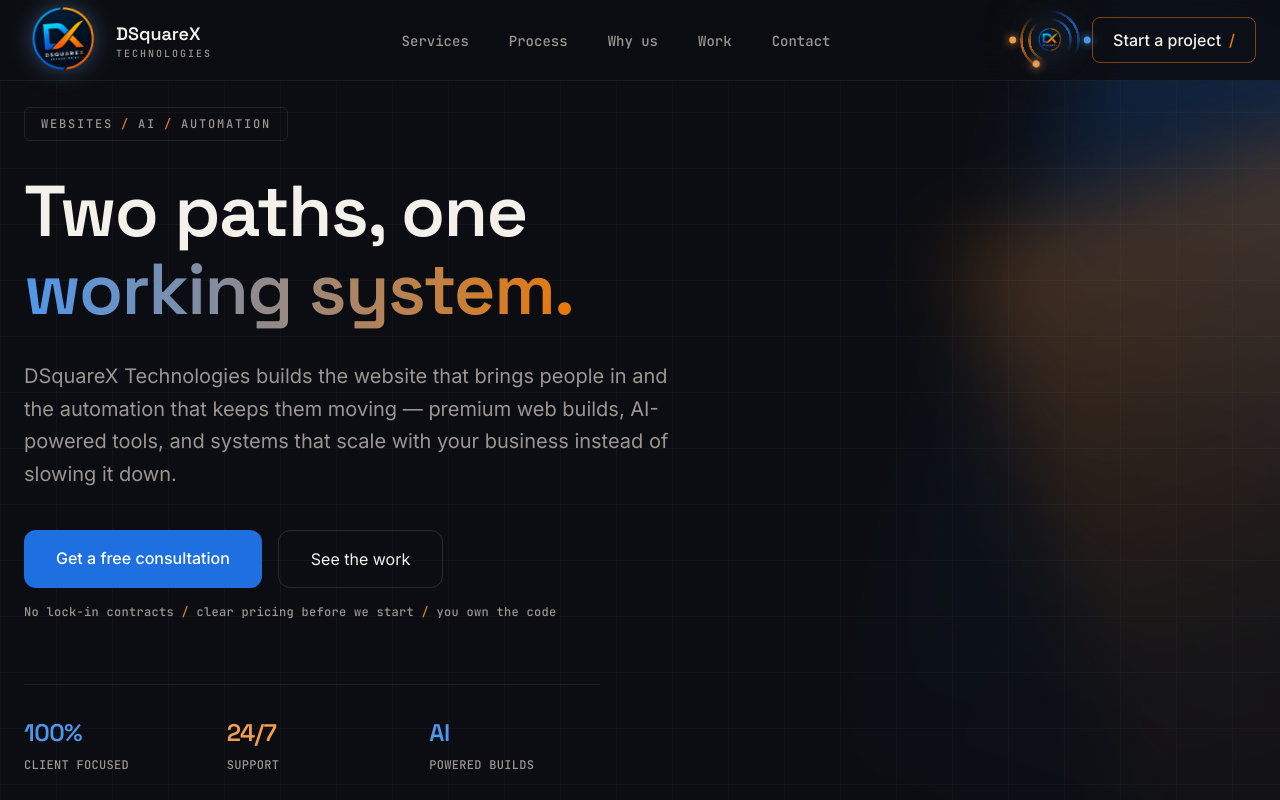
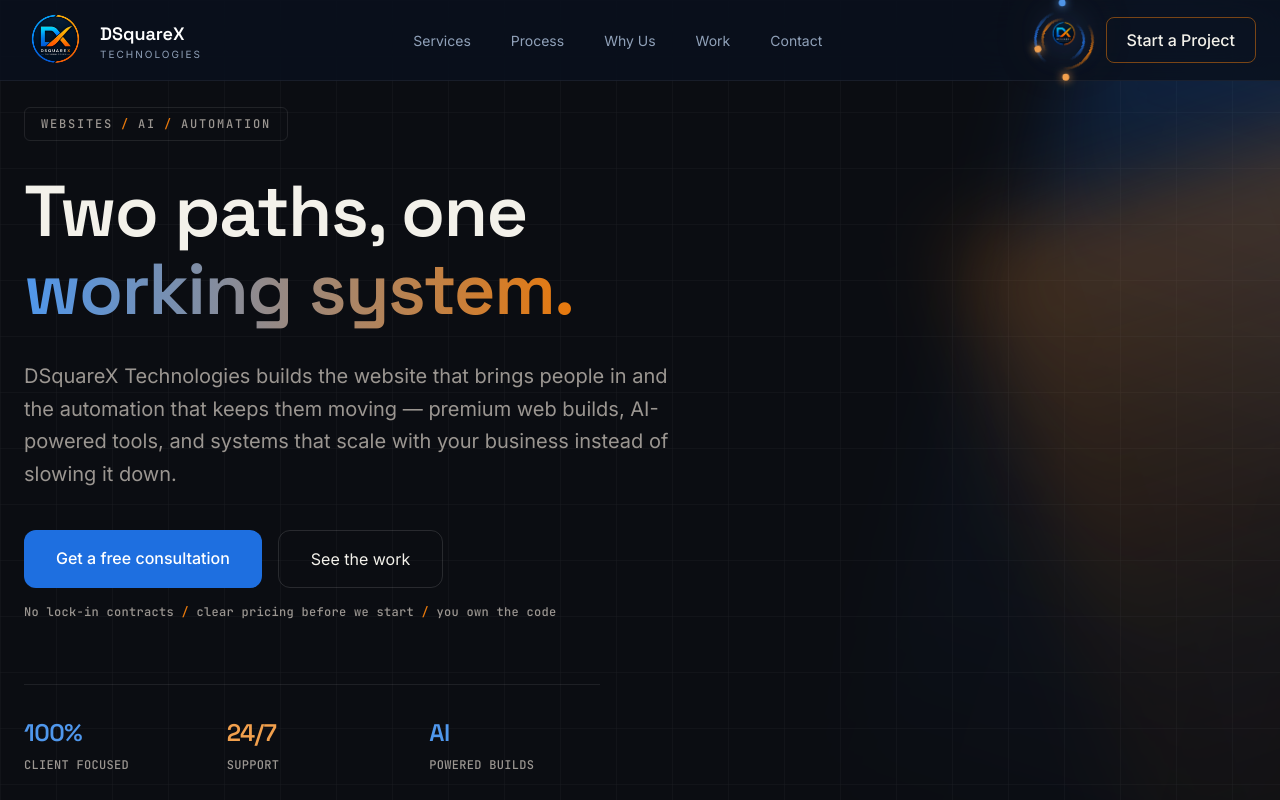
Before and after one commit to suryanarayanan20/dsquarex-technologies, a React (Vite) app: page / in a window 1280 px wide. Shown: the top 800 px of the page. Built offline with nearby package versions, Linux system fonts and the light colour scheme.

Commit message:
Update favicon

```diff
--- a/src/components/Navbar.jsx
+++ b/src/components/Navbar.jsx
@@ -9,101 +9,134 @@
   const links = [
     { name: "Services", href: "#services" },
     { name: "Process", href: "#process" },
-    { name: "Why us", href: "#why-us" },
+    { name: "Why Us", href: "#why-us" },
     { name: "Work", href: "#projects" },
     { name: "Contact", href: "#contact" },
   ];
 
   return (
-    <nav className="fixed top-0 left-0 w-full z-50 border-b border-white/[0.07] bg-[#0b0d12]/85 backdrop-blur-xl">
-      <div className="max-w-7xl mx-auto px-6 h-20 flex items-center justify-between">
+    <nav className="fixed top-0 left-0 w-full z-50 border-b border-white/[0.06] bg-[#0A111E]/85 backdrop-blur-xl">
+
+      <div className="max-w-7xl mx-auto px-4 md:px-6 h-16 md:h-20 flex items-center justify-between">
+
         {/* Logo */}
         <a href="#home" className="flex items-center gap-3">
-          <img src={logo} alt="DSquareX" className="logo-nav h-20 w-20 object-contain" />
+
+          <img
+            src={logo}
+            alt="DSquareX"
+            className="h-12 w-12 md:h-16 md:w-16 object-contain shrink-0"
+          />
+
           <div className="leading-tight">
-            <p className="font-[Space_Grotesk] font-semibold text-lg text-[var(--ink)]">
+
+            <p className="font-[Space_Grotesk] font-semibold text-base md:text-lg text-white">
               DSquareX
             </p>
-            <p className="mono text-[10px] tracking-[0.2em] text-[var(--muted)]">
-              TECHNOLOGIES
+
+            <p className="text-[10px] tracking-[0.2em] text-slate-400 uppercase">
+              Technologies
             </p>
+
           </div>
+
         </a>
 
         {/* Desktop Menu */}
         <ul className="hidden md:flex items-center gap-10">
+
           {links.map((link) => (
             <li key={link.name}>
               <a
                 href={link.href}
-                className="mono text-sm text-[var(--muted)] hover:text-[var(--ink)] transition-colors duration-300"
+                className="text-sm text-slate-400 hover:text-[#00A3FF] transition-all duration-300"
               >
                 {link.name}
               </a>
             </li>
           ))}
+
         </ul>
 
-        {/* CTA + animated mark, top-right corner */}
-        <div className="hidden md:flex items-center gap-3">
-          <AnimatedLogoMark size={60} />
-          <a
-            href="https://wa.me/916282787553"
-            target="_blank"
-            rel="noreferrer"
-            className="inline-flex items-center gap-2 border border-[var(--orange)]/50 hover:bg-[var(--orange)]/10 text-[var(--ink)] font-medium px-5 py-2.5 rounded-lg transition-colors duration-300"
-          >
-            Start a project <span className="text-[var(--orange)]">/</span>
-          </a>
-        </div>
+        {/* Desktop CTA */}
+        <div className="flex items-center gap-3">
+
+  {/* Animated logo - mobile & desktop */}
+  <div className="flex items-center">
+    <AnimatedLogoMark size={window.innerWidth < 768 ? 32 : 60} />
+  </div>
+
+  {/* Desktop CTA only */}
+  <a
+    href="https://wa.me/916282787553"
+    target="_blank"
+    rel="noreferrer"
+    className="hidden md:inline-flex items-center gap-2 border border-[var(--orange)]/50 hover:bg-[var(--orange)]/10 text-[var(--ink)] font-medium px-5 py-2.5 rounded-lg transition-colors duration-300"
+  >
+    Start a Project
+  </a>
+
+</div>
 
         {/* Mobile Menu Button */}
         <button
-          className="md:hidden text-2xl text-[var(--ink)]"
+          className="md:hidden text-2xl text-white"
           onClick={() => setMenuOpen(!menuOpen)}
-          aria-label="Toggle menu"
+          aria-label="Toggle Menu"
         >
           {menuOpen ? "✕" : "☰"}
         </button>
+
       </div>
 
       {/* Mobile Menu */}
-     <AnimatePresence>
-  {menuOpen && (
-    <motion.div
-      initial={{ opacity: 0, height: 0 }}
-      animate={{ opacity: 1, height: "auto" }}
-      exit={{ opacity: 0, height: 0 }}
-      transition={{ duration: 0.3 }}
-      className="md:hidden border-t border-white/[0.07] bg-[#0b0d12] overflow-hidden"
-    >
-      <ul className="flex flex-col text-center py-2">
-        {links.map((link) => (
-          <li key={link.name}>
-            <a
-              href={link.href}
-              onClick={() => setMenuOpen(false)}
-              className="block py-4 mono text-sm text-[var(--muted)] hover:text-[var(--ink)]"
-            >
-              {link.name}
-            </a>
-          </li>
-        ))}
+      <AnimatePresence>
 
-        <li className="p-4">
-          <a
-            href="https://wa.me/916282787553"
-            target="_blank"
-            rel="noreferrer"
-            className="block border border-[var(--orange)]/50 text-[var(--ink)] font-medium py-3 rounded-lg"
+        {menuOpen && (
+
+          <motion.div
+            initial={{ opacity: 0, height: 0 }}
+            animate={{ opacity: 1, height: "auto" }}
+            exit={{ opacity: 0, height: 0 }}
+            transition={{ duration: 0.3 }}
+            className="md:hidden bg-[#0A111E] border-t border-white/[0.06] overflow-hidden"
           >
-            Start a Project
-          </a>
-        </li>
-      </ul>
-    </motion.div>
-  )}
-</AnimatePresence>
+
+            <ul className="flex flex-col text-center py-3">
+
+              {links.map((link) => (
+                <li key={link.name}>
+                  <a
+                    href={link.href}
+                    onClick={() => setMenuOpen(false)}
+                    className="block py-4 text-slate-300 hover:text-[#00A3FF] transition"
+                  >
+                    {link.name}
+                  </a>
+                </li>
+              ))}
+
+              <li className="px-5 py-4">
+
+                <a
+                  href="https://wa.me/916282787553"
+                  target="_blank"
+                  rel="noreferrer"
+                  className="block bg-gradient-to-r from-[#00A3FF] to-[#0052D4] text-white font-medium py-3 rounded-xl"
+                >
+                  Start a Project
+                </a>
+
+              </li>
+
+            </ul>
+
+          </motion.div>
+
+        )}
+
+      </AnimatePresence>
+
     </nav>
   );
 }
```
